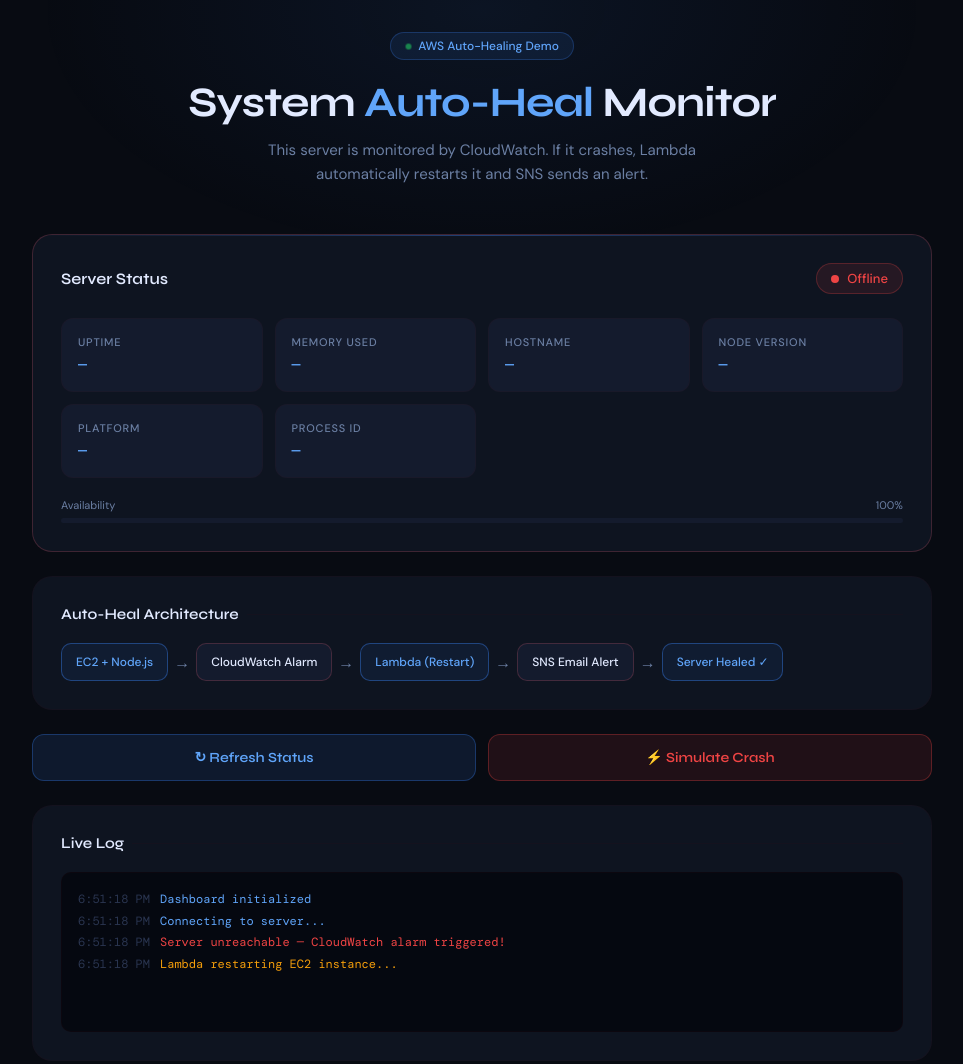
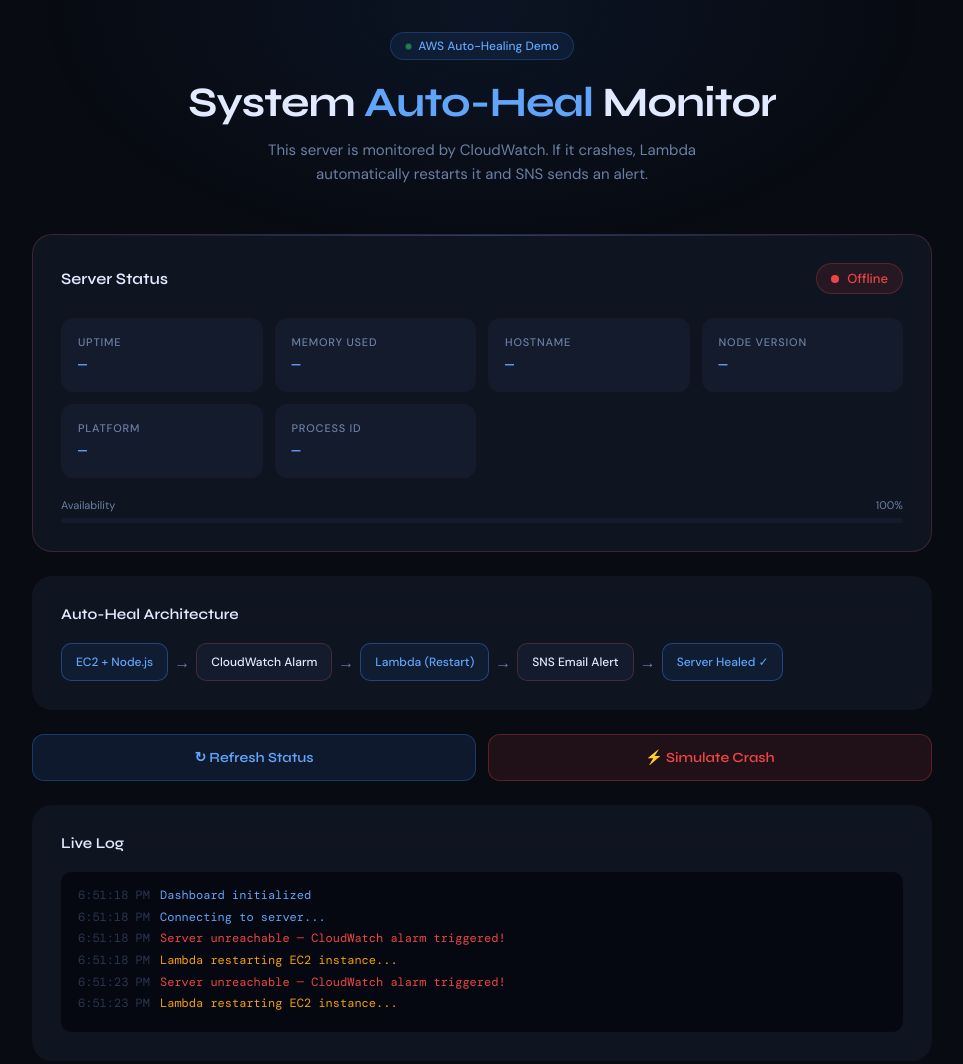
Before and after one commit to shivamrajput14/AutoHealingServer, a website: page index .html in a window 1280 px wide. Shown: the top 1064 px of the page, without its empty margins (158-1121 px from the left). Drawn offline with nearby package versions, Linux system fonts and the light colour scheme; no server answers.

Commit message:
Update index .html

```diff
--- a/index .html
+++ b/index .html
@@ -555,7 +555,7 @@
   log("Dashboard initialized", "info");
   log("Connecting to server...", "info");
   fetchStatus();
-  setInterval(fetchStatus, 10000);
+  setInterval(fetchStatus, 5000);
 </script>
 </body>
 </html>
```
